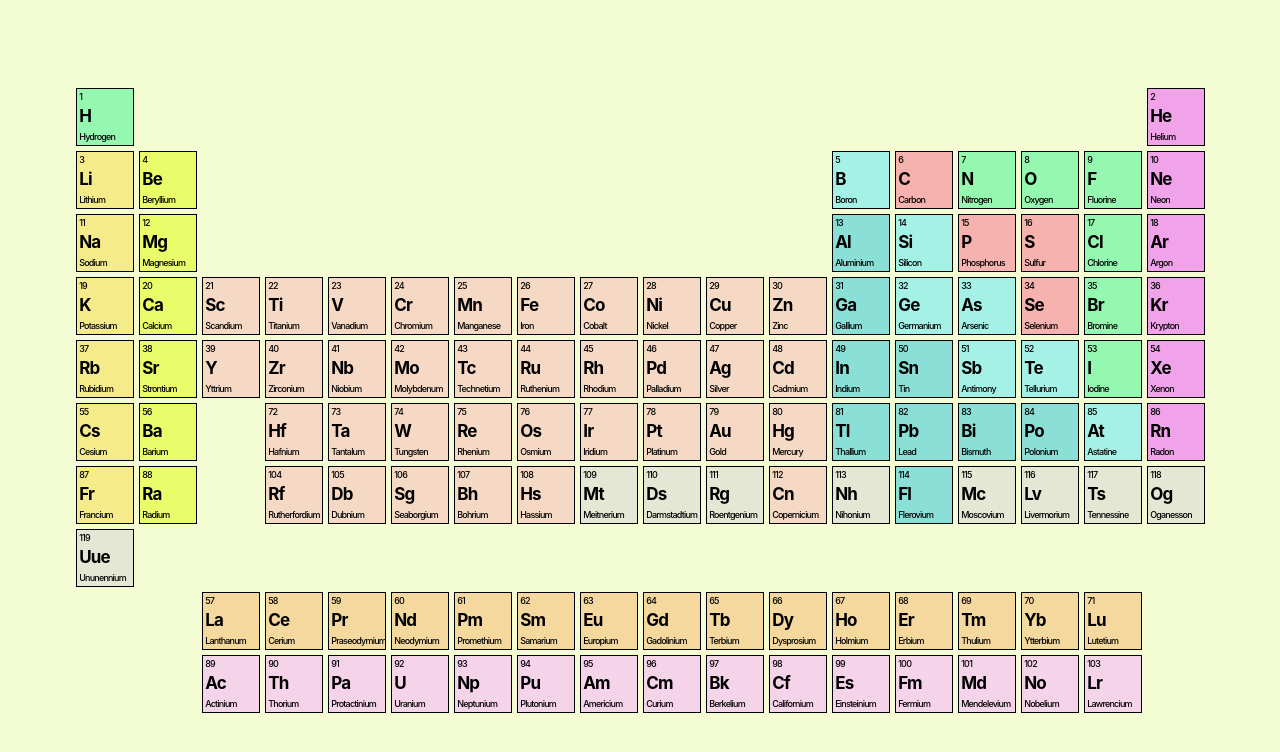
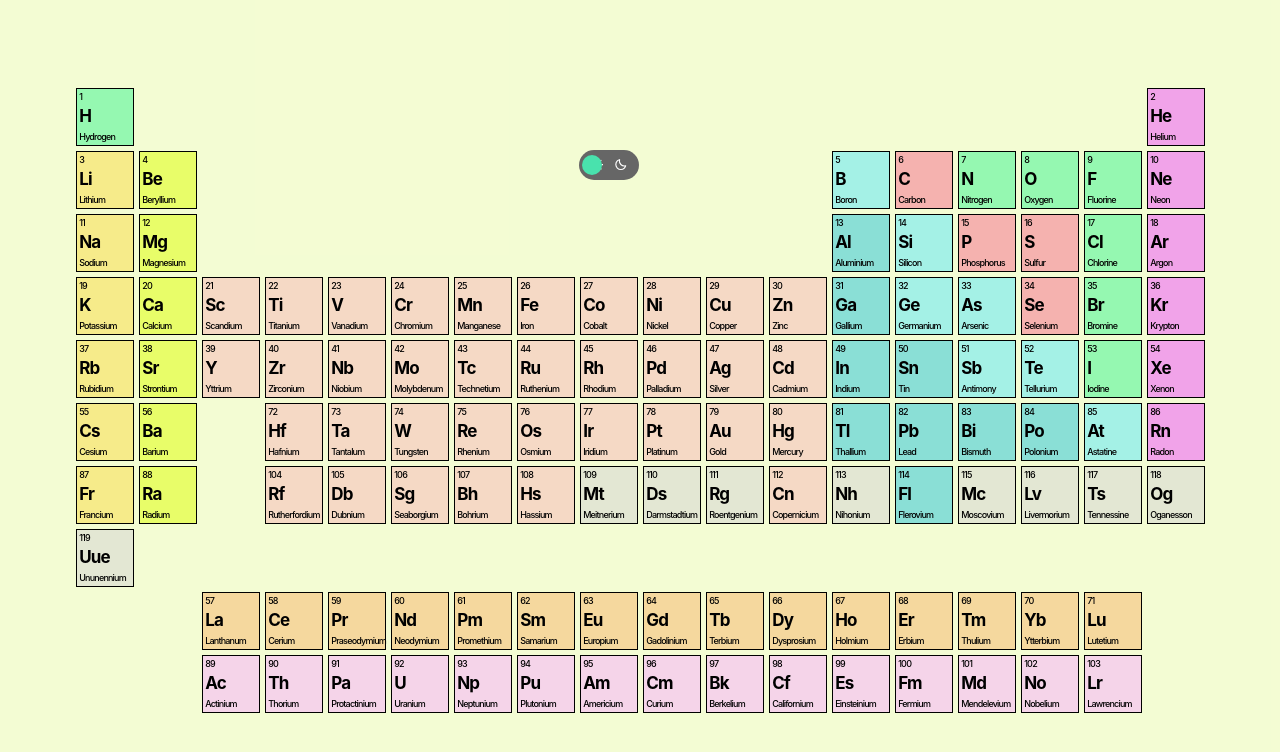
Before and after one commit to RainyTrain/periodic-table, a React (Create React App) app: page / in a window 1280 px wide. Shown: the top 752 px of the page. Built offline with nearby package versions, Linux system fonts and the light colour scheme.

Commit message:
fourth commit

```diff
--- a/package.json
+++ b/package.json
@@ -8,6 +8,7 @@
     "@testing-library/user-event": "^13.5.0",
     "react": "^18.2.0",
     "react-dom": "^18.2.0",
+    "react-icons": "^4.6.0",
     "react-scripts": "5.0.1",
     "sass": "^1.55.0",
     "web-vitals": "^2.1.4"
--- a/src/details.js
+++ b/src/details.js
@@ -1,20 +1,16 @@
-import { useEffect, useState } from 'react'
+import { useMemo, useState } from 'react'
 import './styles/details.scss'
 
 function Details(props) {
 
     const [scale, setScale] = useState('')
 
-    useEffect(() => {
-        console.log(props.element.melt - 273)
-    }, [scale])
-
-    function change() {
-        if(scale == 'Celsius'){
+    const melt = useMemo(() => {
+        if(scale == 'celsius'){
             return props.element.melt - 273
         }
         return props.element.melt
-    }
+    }, [scale])
 
     return (
         <div className={props.active ? 'main active' : 'main'} onClick={() => props.setActive(!props.active)}>
@@ -29,7 +25,7 @@ function Details(props) {
                     Series: {props.element.category}
                 </div>
                 <div>
-                    Melting point: {props.element.name}
+                    Melting point: {melt}
                     <select onChange={e => setScale(e.target.value)}>
                         <option value='kelvin'>Kelvin</option>
                         <option value='celsius'>Celsius</option>
--- a/src/styles/table.module.scss
+++ b/src/styles/table.module.scss
@@ -8,4 +8,48 @@
     height: 100vh;
     width: 100vw;
     background-color: rgba(237, 250, 186, 0.636);
+    transition: 1s;
+
 }
+
+.dark {
+    background-color: rgb(52, 50, 66);
+    color: rgb(255, 255, 255);
+}
+
+.bright {
+    background-color: rgba(237, 250, 186, 0.636);
+}
+
+.button {
+    height: 30px;
+    cursor: pointer;
+    border: none;
+    border-radius: 50px;
+    background-color: rgb(102, 102, 102);
+    color: white;
+    font-weight: 400;
+    position: relative;
+    display: flex;
+    justify-content: space-around;
+    align-items: center;
+    transition: background-color 1s;
+
+    span {
+        width: 20px;
+        height: 20px;
+        border-radius: 50%;
+        background-color: rgb(73, 226, 173);
+        position: absolute;
+        left: 3px;
+        transition: all 1s;
+    }
+}
+
+.active{
+    background-color: rgb(73, 226, 173);
+    span {
+        left: calc(100% - 23px);
+        background-color: rgb(102, 102, 102);
+    }
+}
--- a/src/table.js
+++ b/src/table.js
@@ -1,12 +1,29 @@
-import React from "react";
+import React, { useRef, useState } from "react";
 import data from './elements.json'
 import st from '../src/styles/table.module.scss'
 import Element from "./element";
+import {BiMoon} from 'react-icons/bi'
+import {FiSun} from 'react-icons/fi'
 
 function Table() {
 
+    const [theme, setTheme] = useState('bright')
+    const button = useRef('')
+
+    function change() {
+        if (theme == 'bright') {
+            setTheme('dark')
+            button.current.className = `${st.button} ${st.active}`
+        }
+        else{
+            setTheme('bright')
+            button.current.className = `${st.button}`
+        }
+    }
+
     return (
-        <div className={st.table}>
+        <div className={theme == 'bright' ? `${st.table} ${st.bright}` : `${st.table} ${st.dark}`}>
+            <button className={st.button} ref={button} onClick={change} style={{gridColumn: 9, gridRow:2}}><span></span><FiSun/><BiMoon/></button>
             {data.elements.map(element => {
                 console.log(element.category)
                 return <Element element={element}/>
```
Also changed, not shown: 1 other file (tests, documents, lock files or other folders).
